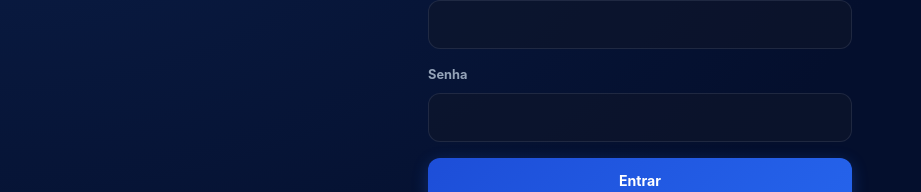
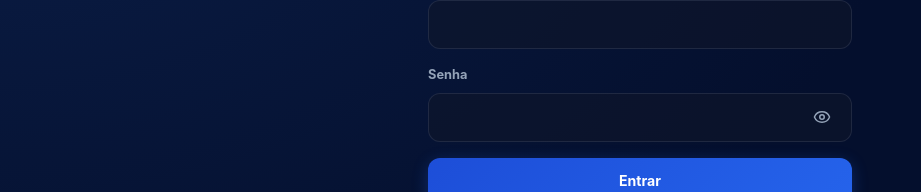
Before and after one commit to joaopedrodev21/Organize.me-client, a React (Vite) app: page /login in a window 1280 px wide. Shown: the part 161-353 px from the top of the page, without its empty margins (0-921 px from the left). Built offline with nearby package versions, Linux system fonts and the light colour scheme.

Commit message:
Fix: add password preview functionality for verification during login.

```diff
--- a/src/pages/AuthPage.css
+++ b/src/pages/AuthPage.css
@@ -86,6 +86,38 @@
   font-weight: 700;
   color: #cbd5e1;
   font-size: 0.85rem;
+}
+
+/* ── Password Toggle ── */
+.auth-password-wrapper {
+  position: relative;
+}
+
+.auth-password-wrapper .auth-input {
+  padding-right: 48px;
+}
+
+.auth-password-toggle {
+  position: absolute;
+  top: 50%;
+  right: 12px;
+  transform: translateY(-50%);
+  width: 36px;
+  height: 36px;
+  display: flex;
+  align-items: center;
+  justify-content: center;
+  border: none;
+  border-radius: 10px;
+  background: transparent;
+  color: #94a3b8;
+  cursor: pointer;
+  transition: color 0.2s ease, background 0.2s ease;
+}
+
+.auth-password-toggle:hover {
+  color: #60a5fa;
+  background: rgba(59, 130, 246, 0.1);
 }
 
 /* =============================================
--- a/src/pages/LoginPage.tsx
+++ b/src/pages/LoginPage.tsx
@@ -1,12 +1,14 @@
 import { useState } from "react";
 import { useNavigate, Link } from "react-router-dom";
 import { useAuth } from "../hooks/useAuth";
+import { Eye, EyeOff } from "lucide-react";
 import axios from "axios";
 import "./AuthPage.css";
 
 export function LoginPage() {
     const [email, setEmail] = useState("");
     const [password, setPassword] = useState("");
+    const [showPassword, setShowPassword] = useState(false);
     const [error, setError] = useState("");
     const { login } = useAuth();
     const navigate = useNavigate();
@@ -74,13 +76,24 @@ export function LoginPage() {
 
                         <div className="auth-field">
                             <label>Senha</label>
+                            <div className="auth-password-wrapper">
                                 <input
                                     className="auth-input"
-                                type="password"
+                                    type={showPassword ? "text" : "password"}
                                     value={password}
                                     onChange={(e) => setPassword(e.target.value)}
                                     required
                                 />
+                                <button
+                                    type="button"
+                                    className="auth-password-toggle"
+                                    onClick={() => setShowPassword(!showPassword)}
+                                    tabIndex={-1}
+                                    aria-label={showPassword ? "Esconder senha" : "Mostrar senha"}
+                                >
+                                    {showPassword ? <EyeOff size={18} /> : <Eye size={18} />}
+                                </button>
+                            </div>
                         </div>
 
                         <button type="submit" className="auth-button">
--- a/src/pages/RegisterPage.tsx
+++ b/src/pages/RegisterPage.tsx
@@ -1,6 +1,7 @@
 import { useState } from "react";
 import { useNavigate, Link } from "react-router-dom";
 import { useAuth } from "../hooks/useAuth";
+import { Eye, EyeOff } from "lucide-react";
 import axios from "axios";
 import "./AuthPage.css";
 
@@ -8,6 +9,7 @@ export function RegisterPage() {
     const [name, setName] = useState("");
     const [email, setEmail] = useState("");
     const [password, setPassword] = useState("");
+    const [showPassword, setShowPassword] = useState(false);
     const [error, setError] = useState("");
     const { register } = useAuth();
     const navigate = useNavigate();
@@ -89,13 +91,24 @@ export function RegisterPage() {
 
                         <div className="auth-field">
                             <label>Senha</label>
+                            <div className="auth-password-wrapper">
                                 <input
                                     className="auth-input"
-                                type="password"
+                                    type={showPassword ? "text" : "password"}
                                     value={password}
                                     onChange={(e) => setPassword(e.target.value)}
                                     required
                                 />
+                                <button
+                                    type="button"
+                                    className="auth-password-toggle"
+                                    onClick={() => setShowPassword(!showPassword)}
+                                    tabIndex={-1}
+                                    aria-label={showPassword ? "Esconder senha" : "Mostrar senha"}
+                                >
+                                    {showPassword ? <EyeOff size={18} /> : <Eye size={18} />}
+                                </button>
+                            </div>
                         </div>
 
                         <button type="submit" className="auth-button">
```
Lines whose indentation alone changed are shown as unchanged.
